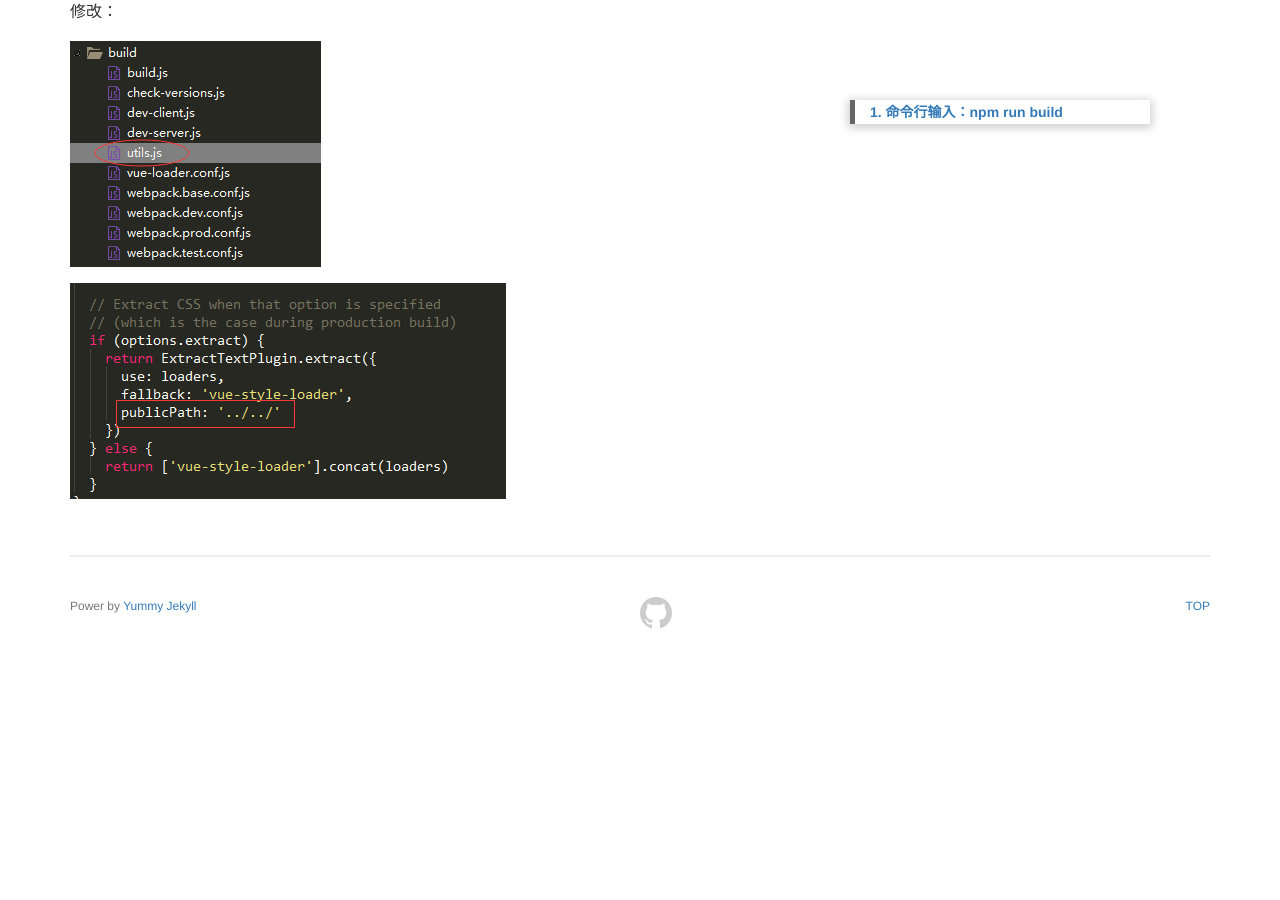
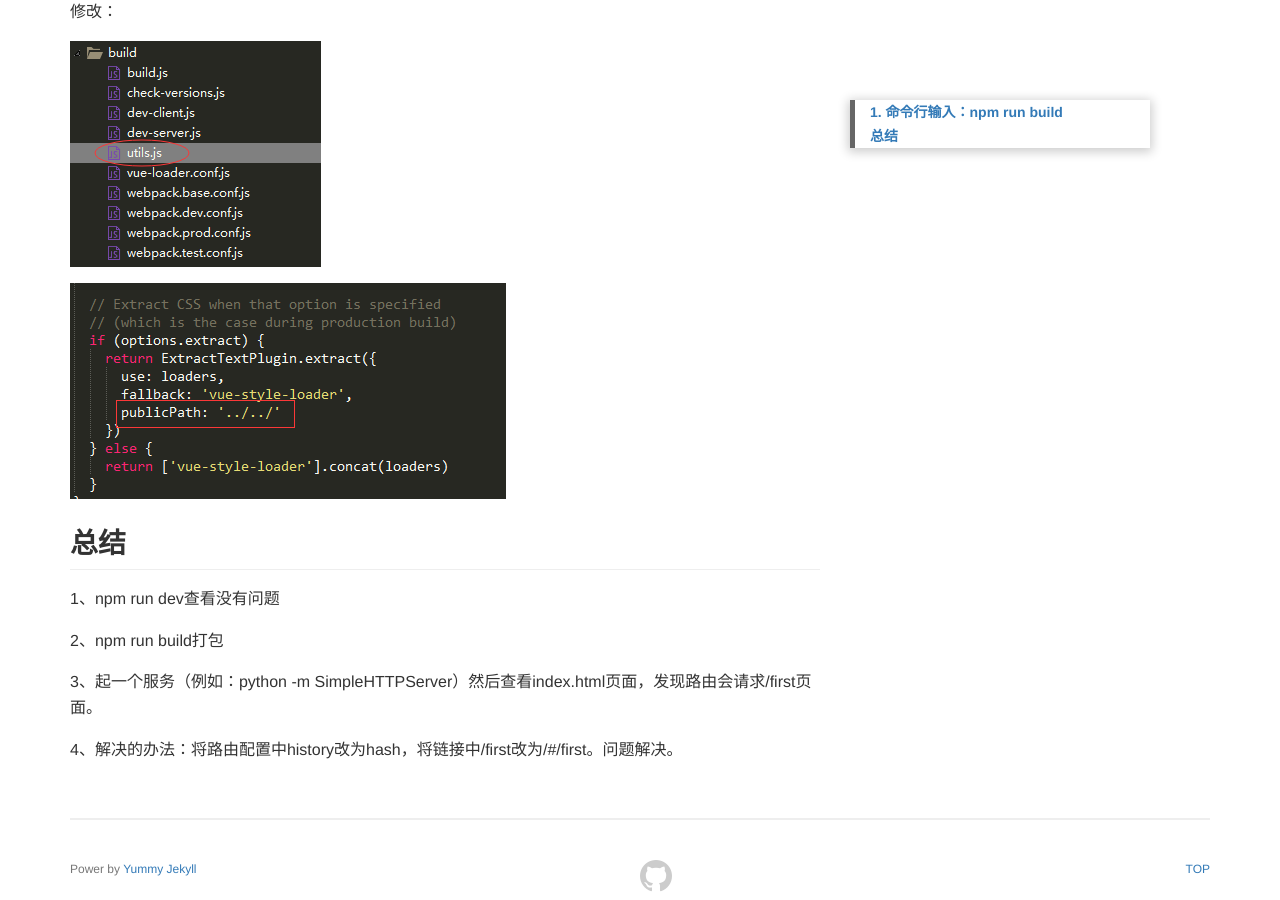
Before and after one commit to wananshine/Ping-Blog, a Jekyll site: the page built from _posts/2017/2018-05-04-vue-cli-build.md, in a window 1280 px wide and 900 px high, scrolled down 2090 px. Built offline with Jekyll 4.4.1, drawn with Linux system fonts in a browser that asks for light colours; a script that is not in the unit is left out; before the commit the page ends 2727 px from its top, so only the background shows below that.

Commit message:
vue-cli-build
vue-cli-build

```diff
--- a/_posts/2017/2018-05-04-vue-cli-build.md
+++ b/_posts/2017/2018-05-04-vue-cli-build.md
@@ -54,3 +54,15 @@ assetsPublicPath属性作用是指定编译发布的根目录，***‘/’指的
 ![vue-cli-build-04.png](../../../../assets/images/vue-cli-build-04.png)
 
 ![vue-cli-build-05.png](../../../../assets/images/vue-cli-build-05.png)
+
+
+
+## 总结
+
+1、npm run dev查看没有问题
+
+2、npm run build打包
+
+3、起一个服务（例如：python -m SimpleHTTPServer）然后查看index.html页面，发现路由会请求/first页面。
+
+4、解决的办法：将路由配置中history改为hash，将链接中/first改为/#/first。问题解决。
```
Also changed, not shown: _posts/2017/2018-05-06-Promise (1).md (added).
